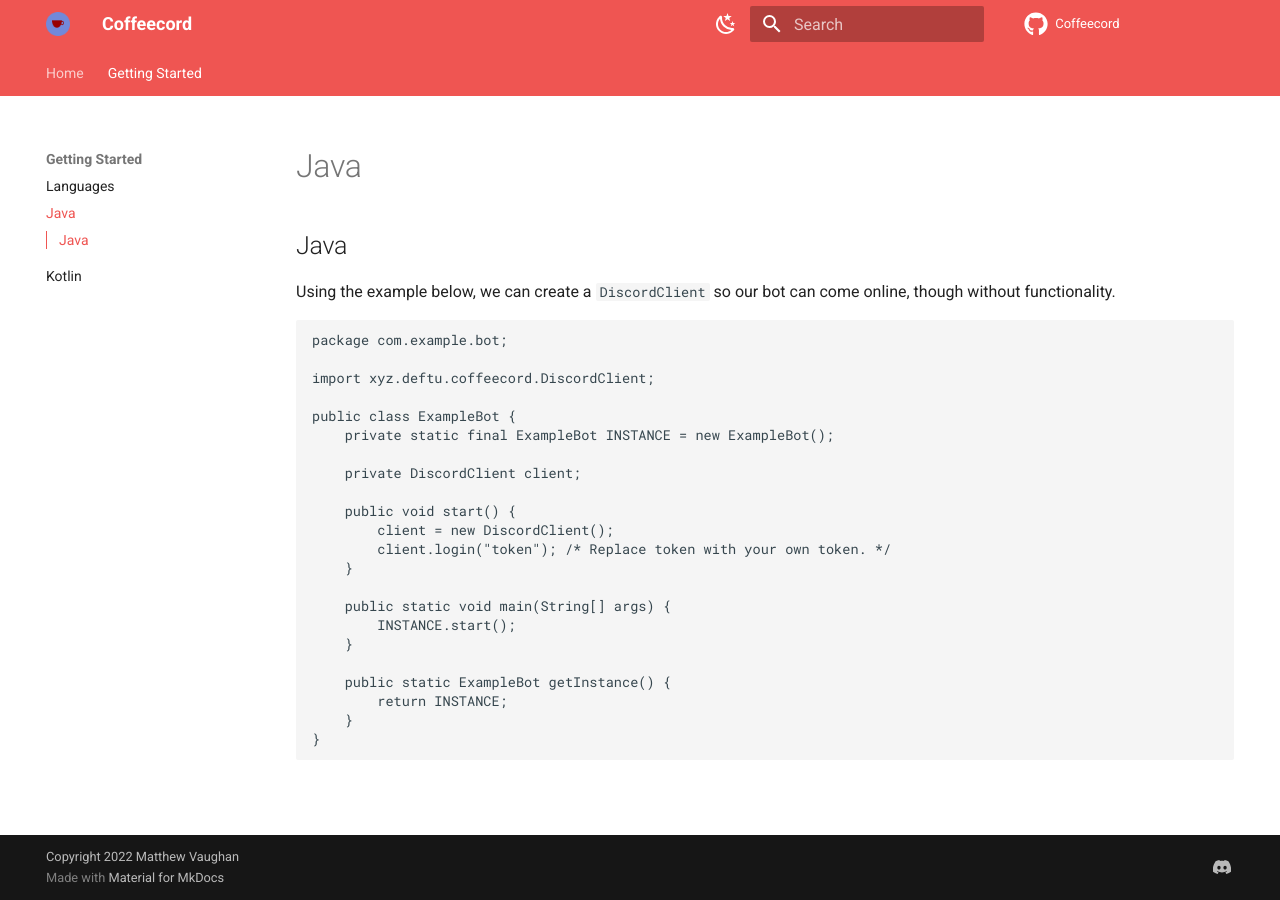
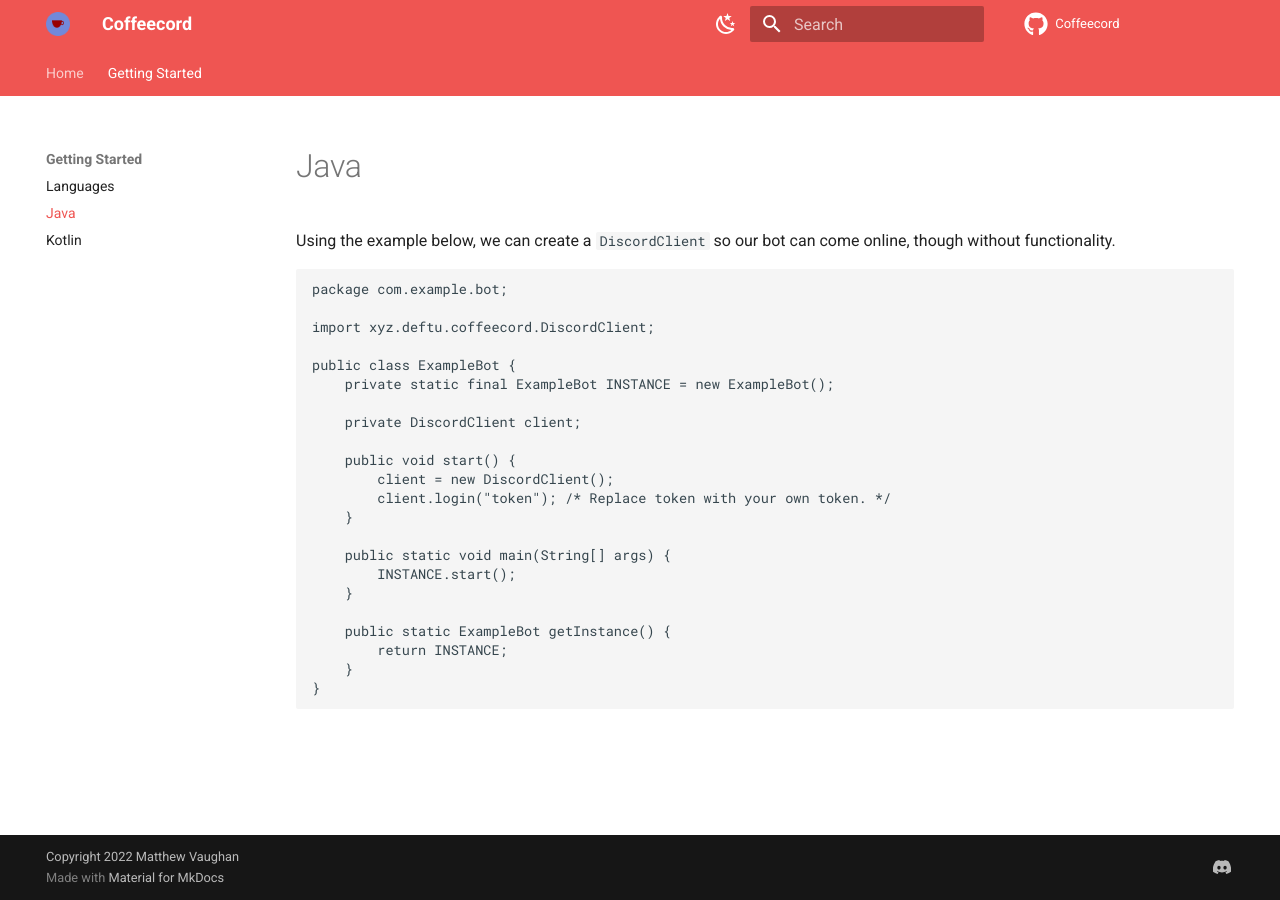
Before and after one commit to EthanDevelops/Wiki, an MkDocs documentation site: the page built from docs/getting-started/java.md, in a window 1280 px wide. Built offline with MkDocs 1.6.1 and Material for MkDocs 9.7.7, drawn with Linux system fonts in a browser that asks for light colours; comment, search, counter and statistics services are not loaded.

````diff
--- a/docs/getting-started/java.md
+++ b/docs/getting-started/java.md
@@ -1,4 +1,4 @@
-## Java
+# Java
 Using the example below, we can create a `DiscordClient` so our bot can come online, though without functionality.
 ```java
 package com.example.bot;
````
Also changed, not shown: docs/getting-started/kotlin.md (+1 -1 lines).
